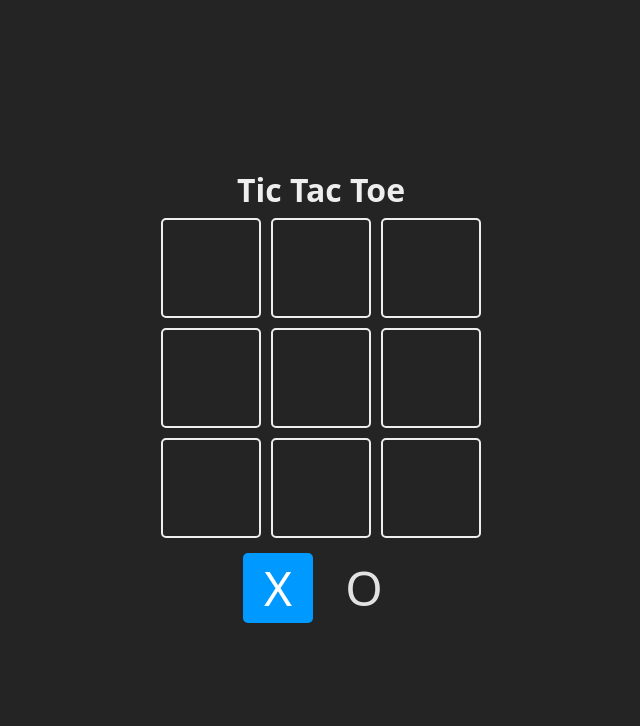
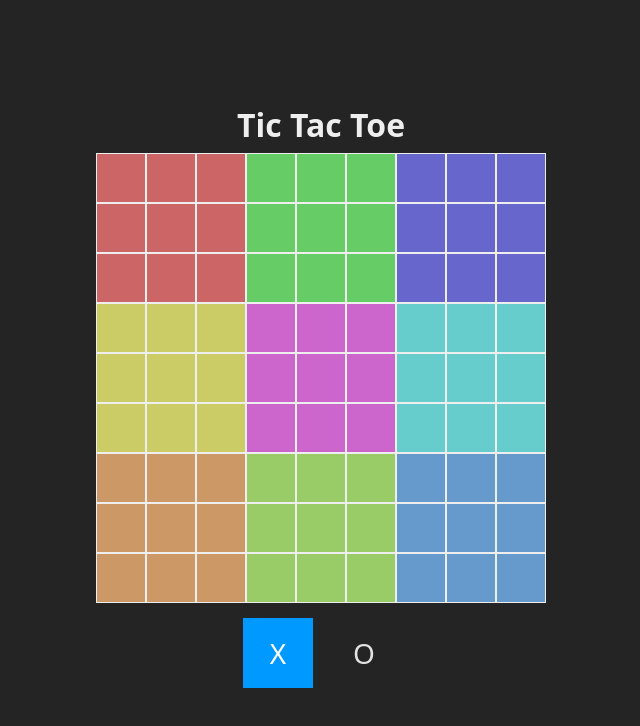
Before and after one commit to AlessandroDani/TicTacToe, a React (Vite) app: page / in a window 1280 px wide. Shown: the top 726 px of the page, without its empty margins (319-959 px from the left). Built offline with nearby package versions, Linux system fonts and the light colour scheme.

Commit message:
BREAKING CHANGE: Now its a 9x9 Tic Tac Toe

```diff
--- a/package.json
+++ b/package.json
@@ -22,6 +22,7 @@
     "eslint-plugin-react": "^7.34.3",
     "eslint-plugin-react-hooks": "^4.6.2",
     "eslint-plugin-react-refresh": "^0.4.7",
+    "standard": "^17.1.0",
     "vite": "^5.3.4"
   }
 }
--- a/src/App.css
+++ b/src/App.css
@@ -13,6 +13,15 @@
     -webkit-font-smoothing: antialiased;
     -moz-osx-font-smoothing: grayscale;
     -webkit-text-size-adjust: 100%;
+    --color-group-0-0: #cc6666; /* Rojo Oscuro */
+    --color-group-0-1: #66cc66; /* Verde Oscuro */
+    --color-group-0-2: #6666cc; /* Azul Oscuro */
+    --color-group-1-0: #cccc66; /* Amarillo Oscuro */
+    --color-group-1-1: #cc66cc; /* Rosa Oscuro */
+    --color-group-1-2: #66cccc; /* Cian Oscuro */
+    --color-group-2-0: #cc9966; /* Naranja Oscuro */
+    --color-group-2-1: #99cc66; /* Lima Oscuro */
+    --color-group-2-2: #6699cc; /* Celeste Oscuro */
   }
 
   body {
@@ -60,8 +69,7 @@
 
   .board .game {
     display: grid;
-    grid-template-columns: repeat(3, 1fr);
-    gap: 10px;
+    grid-template-columns: repeat(9, 1fr);
   }
 
   .turn {
@@ -120,12 +128,22 @@
   }
 
   .square {
-    width: 100px;
-    height: 100px;
-    border: 2px solid #eee;
-    border-radius: 5px;
+    width: 50px;
+    height: 50px;
+    border: 1px solid #eee;
     display: grid;
     place-items: center;
     cursor: pointer;
-    font-size: 48px;
+    font-size: 28px;
   }
+
+  /*Styles for 3x3 square*/
+  .group-0-0 { background-color: var(--color-group-0-0); }
+  .group-0-1 { background-color: var(--color-group-0-1); }
+  .group-0-2 { background-color: var(--color-group-0-2); }
+  .group-1-0 { background-color: var(--color-group-1-0); }
+  .group-1-1 { background-color: var(--color-group-1-1); }
+  .group-1-2 { background-color: var(--color-group-1-2); }
+  .group-2-0 { background-color: var(--color-group-2-0); }
+  .group-2-1 { background-color: var(--color-group-2-1); }
+  .group-2-2 { background-color: var(--color-group-2-2); }
--- a/src/App.jsx
+++ b/src/App.jsx
@@ -3,7 +3,9 @@ import Square from "./components/Square";
 import { TURNS, WINNERS_MOVE } from "./constants";
 
 function App() {
-  const [board, setBoard] = useState(Array(9).fill(null));
+  const size = 9;
+  const [board, setBoard] = useState(Array(size*size).fill(null));
+  console.log(board)
   const [turn, setTurn] = useState(TURNS.X);
   const [winner, setWinner] = useState(null);
 
@@ -20,7 +22,7 @@ function App() {
     if (newWinner) {
       setWinner(newWinner);
     } else {
-      if (checkEndGame({changeBoard})) {
+      if (checkEndGame({ changeBoard })) {
         setWinner(false);
       }
     }
@@ -45,9 +47,17 @@ function App() {
   };
 
   const handleRestart = () => {
-    setBoard(Array(9).fill(null));
+    setBoard(Array(size*size).fill(null));
     setWinner(null);
     setTurn(TURNS.X);
+  };
+
+  const getSquareClass = (index) => {
+    const row = Math.floor(index / size);
+    const col = index % size;
+    const groupRow = Math.floor(row / 3);
+    const groupCol = Math.floor(col / 3);
+    return `group-${groupRow}-${groupCol}`;
   };
 
   return (
@@ -58,7 +68,7 @@ function App() {
           {board.map((info, index) => {
             return (
               <>
-                <Square key={index} index={index} updateBoard={updateBoard}>
+                <Square key={index} index={index} updateBoard={updateBoard} className={getSquareClass(index)}>
                   {info}
                 </Square>
               </>
@@ -78,8 +88,7 @@ function App() {
             <div className="text">
               <h2>{winner == false ? "Empate" : "Ganó"}</h2>
               <div className="win">
-                <Square>
-                {winner==false? ":C": winner}</Square>
+                <Square>{winner == false ? ":C" : winner}</Square>
               </div>
               <footer>
                 <button onClick={handleRestart}>Empezar de nuevo</button>
--- a/src/components/Square.jsx
+++ b/src/components/Square.jsx
@@ -1,17 +1,15 @@
 // eslint-disable-next-line react/prop-types
-function Square({ children, index, isSelected, updateBoard }) {
-  const className = `square ${isSelected ? "is-selected" : ""}`;
+function Square({ children, index, isSelected, updateBoard, className }) {
+  const select = `${isSelected ? "is-selected" : ""}`
 
   const handleClick = () => {
     updateBoard(index);
   };
 
   return (
-    <>
-      <div className={className} onClick={handleClick}>
+      <div className={`square ${className} ${select}`} onClick={handleClick}>
         {children}
       </div>
-    </>
   );
 }
 
```
Also changed, not shown: 2 other files (tests, documents, lock files or other folders).
